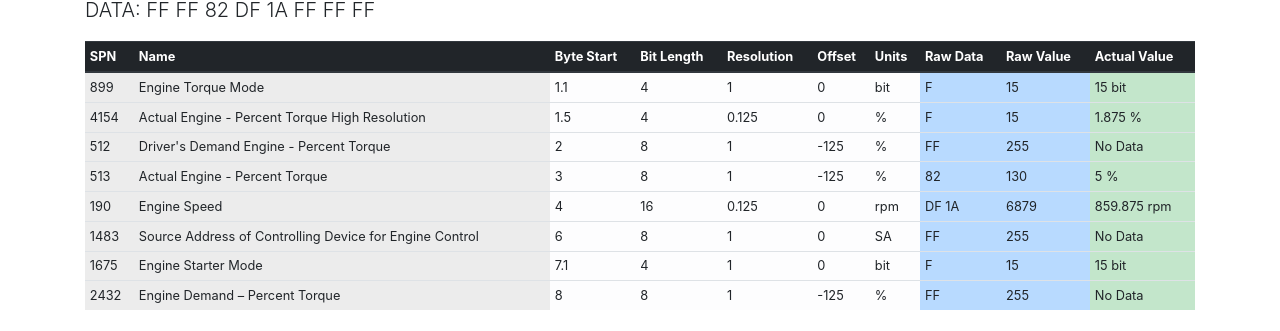
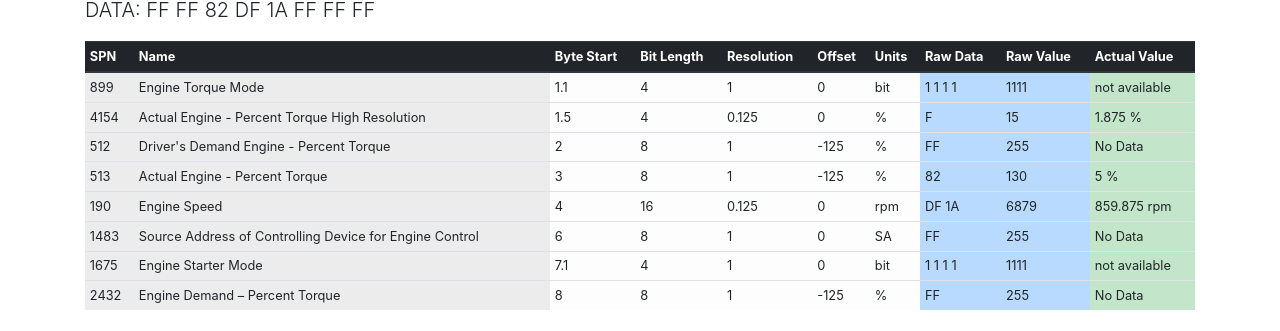
Before and after one commit to rodp82/can-frame-decoder, an Angular app: page /decoder in a window 1280 px wide. Shown: the part 270-601 px from the top of the page. Built offline with nearby package versions, Linux system fonts and the light colour scheme.

Commit message:
Improved decoding of bits

```diff
--- a/src/app/decoder/decoder.component.ts
+++ b/src/app/decoder/decoder.component.ts
@@ -6,7 +6,7 @@ import 'rxjs/add/operator/distinctUntilChanged';
 import { DecoderService } from '../services/decoder.service';
 import { CanFrame } from '../models/can-frame';
 import { CanFrameResult } from '../models/can-frame-result';
-import { Pgn, Spn } from '../models/pgn';
+import { Pgn, Spn, SpnTypes } from '../models/pgn';
 
 
 @Component({
@@ -33,14 +33,34 @@ export class DecoderComponent implements OnInit {
     //   new Spn( 1482, 'Source Address of Controlling Device for Transmission Control', '', '8', 8, '1 source address/bit', 0, 'SA'),
     // ] ),
     61444 : new Pgn(61444, 'Electronic Engine Controller 1', 8, 'Engine speed dependent', 'EEC1', [
-      new Spn(899, 'Engine Torque Mode', '', '1.1', 4, 1, 0, 'bit'),
-      new Spn(4154, 'Actual Engine - Percent Torque High Resolution', '', '1.5', 4, 0.125, 0, '%'),
-      new Spn(512, 'Driver\'s Demand Engine - Percent Torque', '', '2', 8, 1, -125, '%'),
-      new Spn(513, 'Actual Engine - Percent Torque', '', '3', 8, 1, -125, '%'),
-      new Spn(190, 'Engine Speed', '', '4', 16, 0.125, 0, 'rpm'),
-      new Spn(1483, 'Source Address of Controlling Device for Engine Control', '', '6', 8, 1, 0, 'SA'),
-      new Spn(1675, 'Engine Starter Mode', '', '7.1', 4, 1, 0, 'bit'),
-      new Spn(2432, 'Engine Demand – Percent Torque', '', '8', 8, 1, -125, '%'),
+      new Spn(899, 'Engine Torque Mode', '', SpnTypes.Status,  '1.1', 4, 1, 0, 'bit', {
+        '0000' : 'low idle governor/no request (default mode)',
+        '1111' : 'not available',
+      }),
+      new Spn(4154, 'Actual Engine - Percent Torque High Resolution', '', SpnTypes.Measured, '1.5', 4, 0.125, 0, '%'),
+      new Spn(512, 'Driver\'s Demand Engine - Percent Torque', '', SpnTypes.Measured, '2', 8, 1, -125, '%'),
+      new Spn(513, 'Actual Engine - Percent Torque', '', SpnTypes.Measured, '3', 8, 1, -125, '%'),
+      new Spn(190, 'Engine Speed', '', SpnTypes.Measured, '4', 16, 0.125, 0, 'rpm'),
+      new Spn(1483, 'Source Address of Controlling Device for Engine Control', '', SpnTypes.Measured, '6', 8, 1, 0, 'SA'),
+      new Spn(1675, 'Engine Starter Mode', '', SpnTypes.Status, '7.1', 4, 1, 0, 'bit', {
+        '0000' : 'start not requested',
+        '0001' : 'starter active, gear not engaged',
+        '0010' : 'starter active, gear engaged',
+        '0011' : 'start finished; starter not active after having been actively engaged (after 50ms mode goes to 0000)',
+        '0100' : 'starter inhibited due to engine already running',
+        '0101' : 'starter inhibited due to engine not ready for start (preheating)',
+        '0110' : 'starter inhibited due to driveline engaged or other transmission inhibit',
+        '0111' : 'starter inhibited due to active immobilizer',
+        '1000' : 'starter inhibited due to starter over-temp',
+        '1001' : 'Reserved',
+        '1010' : 'Reserved',
+        '1011' : 'Reserved',
+        '1100' : 'starter inhibited - reason unknown',
+        '1101' : 'error (legacy implementation only, use 1110)',
+        '1110' : 'error',
+        '1111' : 'not available',
+      }),
+      new Spn(2432, 'Engine Demand – Percent Torque', '', SpnTypes.Measured, '8', 8, 1, -125, '%'),
     ])
   };
 
--- a/src/app/models/can-frame.ts
+++ b/src/app/models/can-frame.ts
@@ -1,3 +1,5 @@
+import {NumberConverter} from '../services/number-converter.service';
+
 export class CanFrame {
   private _value: string = '';
   private _messageId: string = '';
@@ -18,20 +20,11 @@ export class CanFrame {
     this.messageBody = split[ 1 ];
 
     this.pgn = this.messageId.slice(2, 6);
-    this.pgnDec = this._hex2Dec(this.pgn);
+    this.pgnDec = parseInt(NumberConverter.Hex2Dec(this.pgn));
 
     for (let i = 0; i < this.messageBody.length; i += 2) {
       this.data.push(this.messageBody.substr(i, 2));
     }
-  }
-
-  private _checkHex(v: string): boolean {
-    return /^[0-9A-Fa-f]{1,64}$/.test(v);
-  }
-
-  private _hex2Dec(v: string): number {
-    if (!this._checkHex(v)) return 0;
-    return parseInt(v, 16);
   }
 
   private _resetModel() {
--- a/src/app/models/pgn.ts
+++ b/src/app/models/pgn.ts
@@ -10,15 +10,23 @@ export class Pgn {
 
 }
 
+export enum SpnTypes {
+  Status = 'Status',
+  Measured = 'Measured'
+}
+
 export class Spn {
 
   constructor(public number: number,
               public name: string,
               public description: string,
+              public type: SpnTypes,
               public bytePosition: string,
               public bitLength: number,
               public resolution: number,
               public offset: number,
-              public units: string) {
+              public units: string,
+              public statuses: {} = {}) {
   }
+
 }
--- a/src/app/services/decoder.service.ts
+++ b/src/app/services/decoder.service.ts
@@ -2,7 +2,8 @@ import {Injectable} from '@angular/core';
 import * as _ from 'lodash';
 import {CanFrame} from '../models/can-frame';
 import {CanFrameResult} from '../models/can-frame-result';
-import {Spn} from '../models/pgn';
+import {Spn, SpnTypes} from '../models/pgn';
+import {NumberConverter} from './number-converter.service';
 
 @Injectable()
 export class DecoderService {
@@ -32,9 +33,9 @@ export class DecoderService {
     let result = {};
 
     for (let i = 0; i < spns.length; i++) {
-      let rawData = this._getSpnRawData(spns[i], messageByteArray);
-      let rawValue = this._calculateRawSpnValue(rawData);
       let spn = spns[i];
+      let rawData = this._getSpnRawData(spn, messageByteArray);
+      let rawValue = this._calculateRawSpnValue(rawData, spn);
       result[spn.number] = {
         rawData: rawData,
         rawValue: rawValue,
@@ -47,38 +48,61 @@ export class DecoderService {
 
   private _getSpnRawData(spn: Spn, messageByteArray: Array<string>): Array<string> {
 
+    let result = [];
     let byteStart = 0;
     switch (spn.bitLength) {
       case 1:
         break;
+
       case 2:
         break;
+
       case 4:
         let posSplit = spn.bytePosition.split('.');
         byteStart = parseInt(posSplit[0], 10);
         let bitPos = parseInt(posSplit[1], 10);
 
-        let byte =  messageByteArray[byteStart - 1];
-        return (bitPos === 5) ? [byte[1]] : [byte[0]];
+        let byte = messageByteArray[byteStart - 1];
+        let data = (bitPos === 5) ? byte[1] : byte[0];
+        if (spn.type === SpnTypes.Status) {
+          result = NumberConverter.Hex2Bin(data).split('');
+        } else {
+          result = [data];
+        }
+
+        break;
 
       case 8:
       case 16:
         byteStart = parseInt(spn.bytePosition, 10);
-        return messageByteArray.slice(byteStart - 1, (byteStart - 1) + (spn.bitLength / 8));
+        result = messageByteArray.slice(byteStart - 1, (byteStart - 1) + (spn.bitLength / 8));
+        break;
+
       default:
         throw new Error('not implemented');
     }
+
+    return result;
   }
 
-  private _calculateRawSpnValue(rawDataArray: Array<string>) {
-    let result = 0;
-    for (let i = 0; i < rawDataArray.length; i++) {
-      result += parseInt(rawDataArray[i], 16) * Math.pow(2, (8 * i));
+  private _calculateRawSpnValue(rawDataArray: Array<string>, spn: Spn) {
+    let result;
+
+    if (spn.type === SpnTypes.Status) {
+      result = rawDataArray.join('');
+    } else {
+      result = 0;
+      for (let i = 0; i < rawDataArray.length; i++) {
+        result += parseInt(rawDataArray[i], 16) * Math.pow(2, (8 * i));
+      }
     }
     return result;
   }
 
   private _calculateActualSpnValue(rawValue, spn: Spn) {
+    if (spn.type === SpnTypes.Status) {
+      return spn.statuses[rawValue];
+    }
     if (rawValue === 255) {
       return 'No Data';
     }
--- /dev/null
+++ b/src/app/services/number-converter.service.ts
@@ -0,0 +1,57 @@
+export class NumberConverter {
+
+  static checkBin(n) {
+    return /^[01]{1,64}$/.test(n);
+  }
+
+  static checkDec(n) {
+    return /^[0-9]{1,64}$/.test(n);
+  }
+
+  static checkHex(n) {
+    return /^[0-9A-Fa-f]{1,64}$/.test(n);
+  }
+
+  static pad(s, z) {
+    s = '' + s;
+    return s.length < z ? NumberConverter.pad('0' + s, z) : s;
+  }
+
+  static unpad(s) {
+    s = '' + s;
+    return s.replace(/^0+/, '');
+  }
+
+  // Decimal operations
+  static Dec2Bin(n): string {
+    if (!NumberConverter.checkDec(n) || n < 0) return '0';
+    return n.toString(2);
+  }
+
+  static Dec2Hex(n): string {
+    if (!NumberConverter.checkDec(n) || n < 0) return '0';
+    return n.toString(16);
+  }
+
+  // Binary Operations
+  static Bin2Dec(n): string {
+    if (!NumberConverter.checkBin(n)) return '0';
+    return parseInt(n, 2).toString(10);
+  }
+
+  static Bin2Hex(n): string {
+    if (!NumberConverter.checkBin(n)) return '0';
+    return parseInt(n, 2).toString(16);
+  }
+
+  // Hexadecimal Operations
+  static Hex2Bin(n): string {
+    if (!NumberConverter.checkHex(n)) return '0';
+    return parseInt(n, 16).toString(2);
+  }
+
+  static Hex2Dec(n): string {
+    if (!NumberConverter.checkHex(n)) return '0';
+    return parseInt(n, 16).toString(10);
+  }
+}
```
